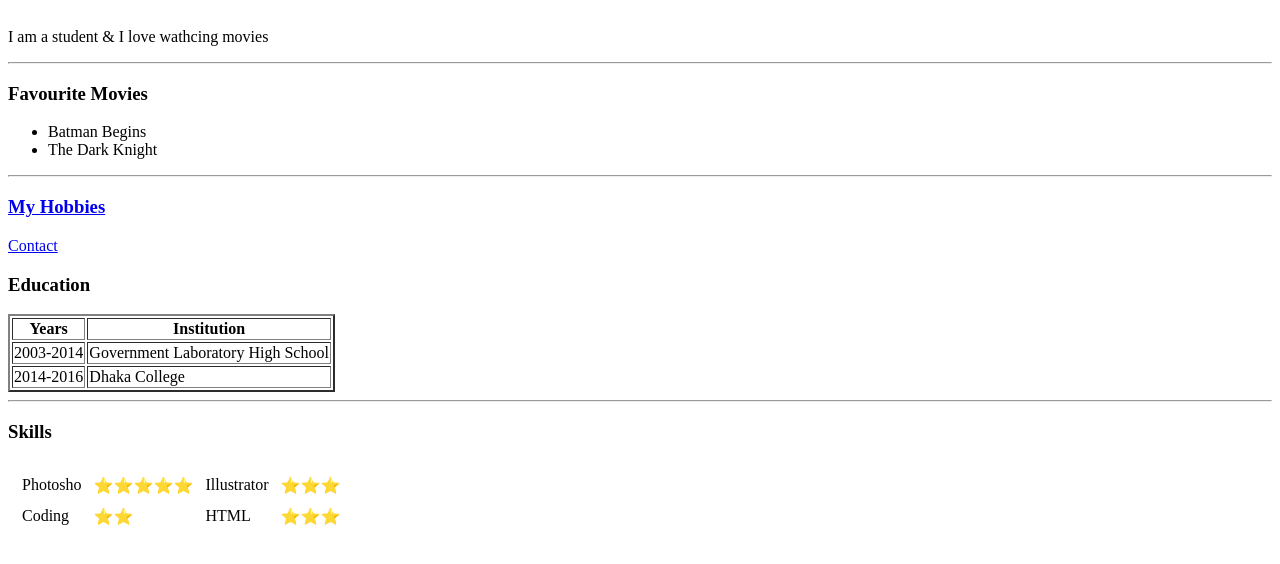
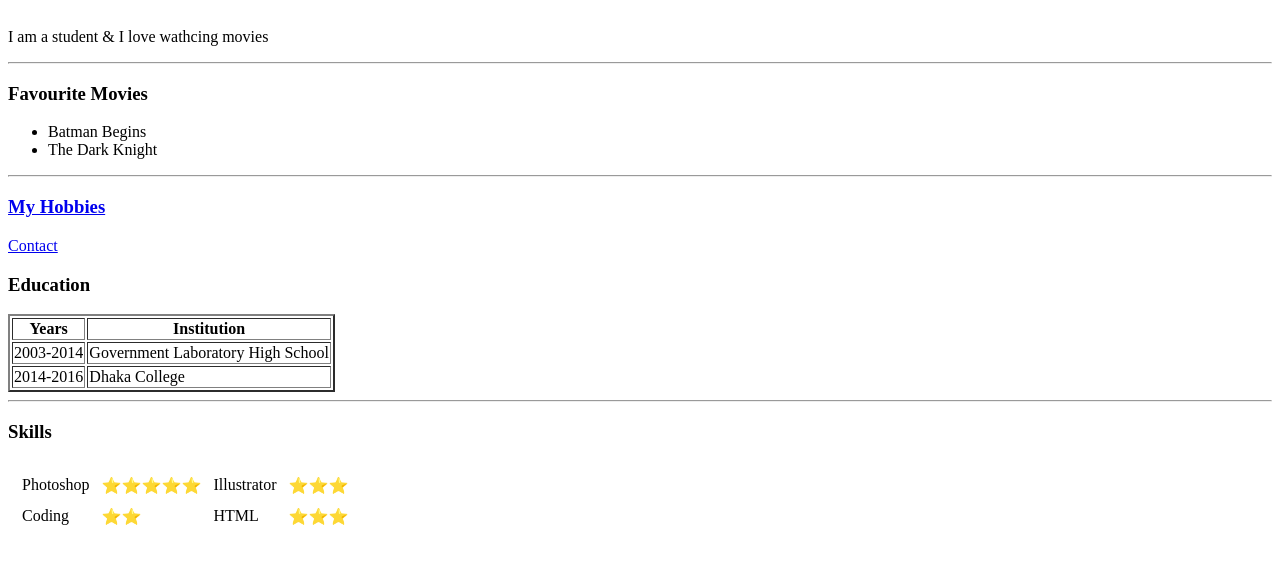
Before and after one commit to MinhajulBariPrince/CV, a plain HTML site: page index.html in a window 1280 px wide. Shown: the part 222-786 px from the top of the page. Drawn offline with Linux system fonts and the light colour scheme.

Commit message:
Update index.html

```diff
--- a/index.html
+++ b/index.html
@@ -56,7 +56,7 @@
       <td>
         <table cellspacing="10">
           <tr>
-            <td>Photosho</td>
+            <td>Photoshop</td>
             <td>⭐️⭐️⭐️⭐️⭐️</td>
             <td>Illustrator</td>
             <td>⭐️⭐️⭐️</td>
```
